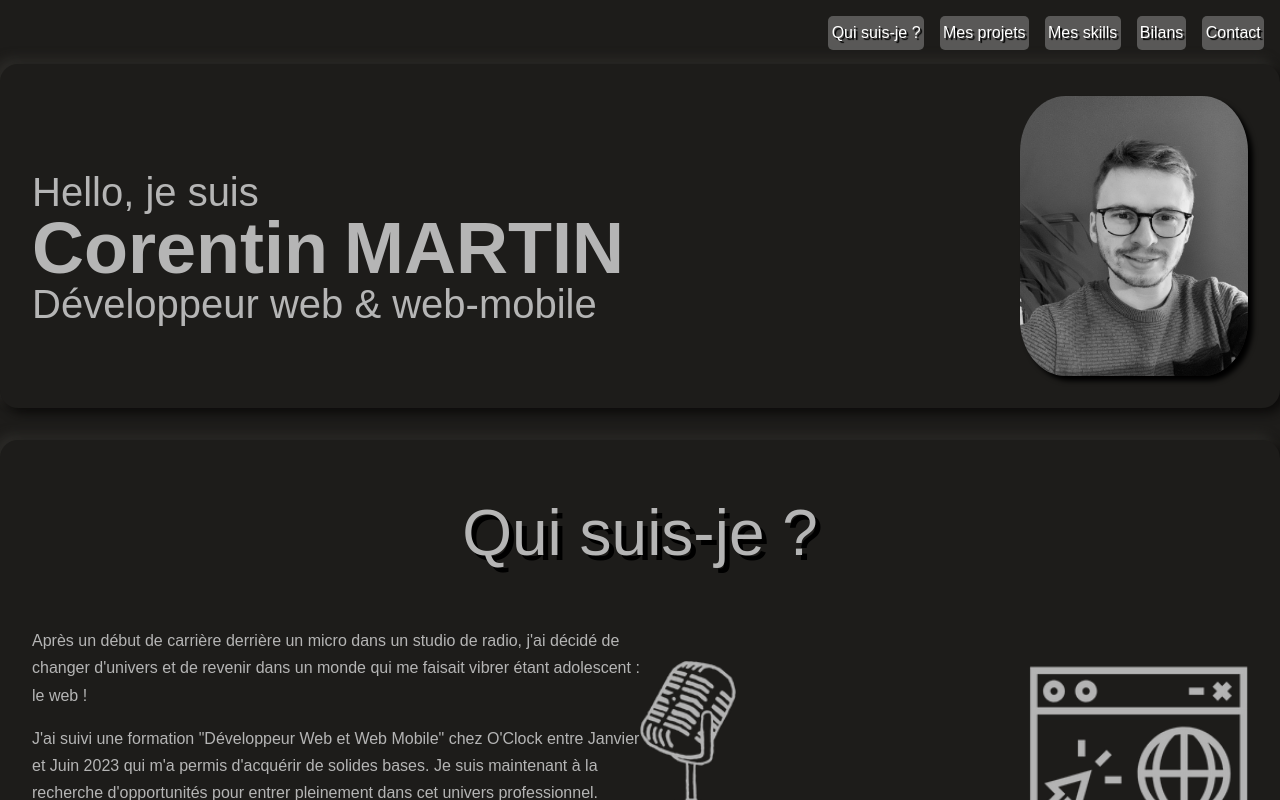
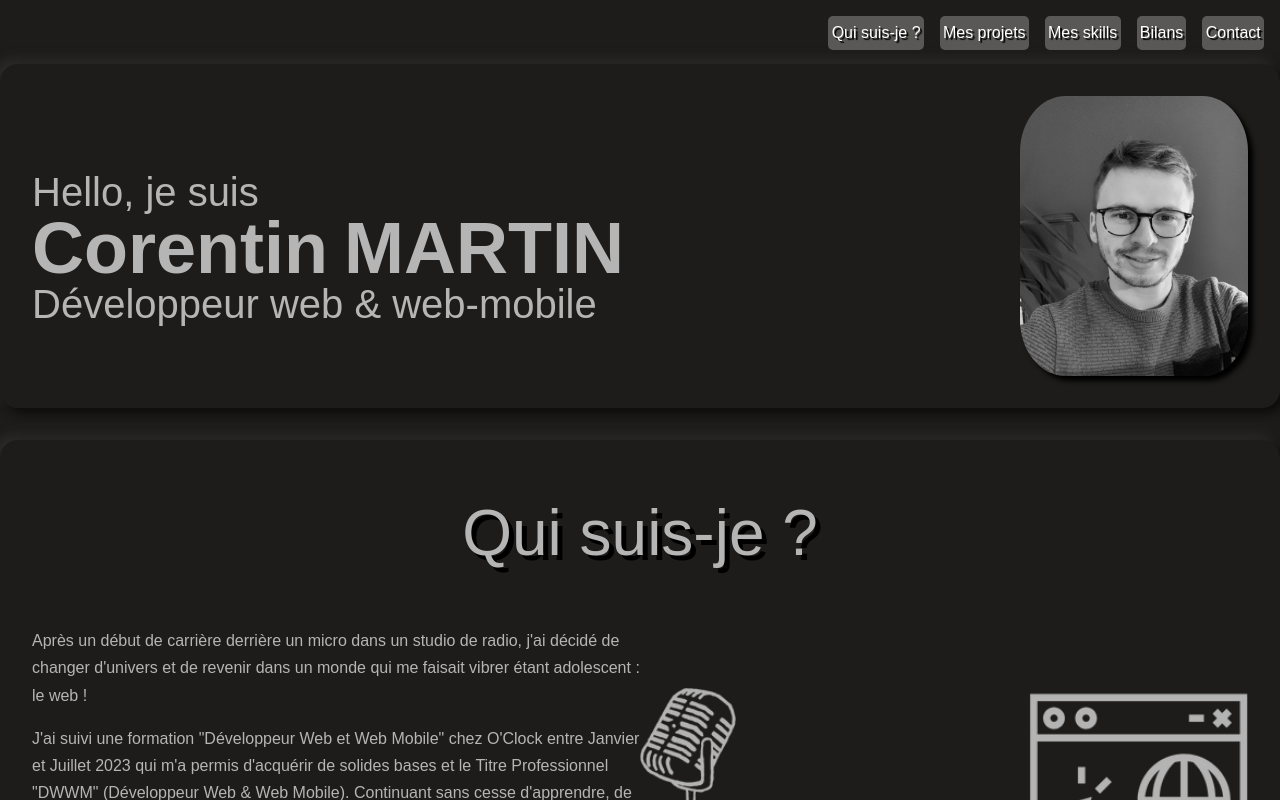
Before and after one commit to Corentin-Martin/Portfolio, a React (Vite) app: page / in a window 1280 px wide. Built offline with nearby package versions, Linux system fonts and the light colour scheme; a web font is replaced by a local one.

Commit message:
correct apparition, text and color

```diff
--- a/src/components/Description/Description.jsx
+++ b/src/components/Description/Description.jsx
@@ -10,7 +10,7 @@ function Description() {
             <div className='Description-Box'>
                 <div className='Description-Box-Unit'>
                     <p>Après un début de carrière derrière un micro dans un studio de radio, j'ai décidé de changer d'univers et de revenir dans un monde qui me faisait vibrer étant adolescent : le web !</p>
-                    <p>J'ai suivi une formation "Développeur Web et Web Mobile" chez O'Clock entre Janvier et Juin 2023 qui m'a permis d'acquérir de solides bases. Je suis maintenant à la recherche d'opportunités pour entrer pleinement dans cet univers professionnel.</p>
+                    <p>J'ai suivi une formation "Développeur Web et Web Mobile" chez O'Clock entre Janvier et Juillet 2023 qui m'a permis d'acquérir de solides bases et le Titre Professionnel "DWWM" (Développeur Web & Web Mobile). Continuant sans cesse d'apprendre, de pratiquer et de progresser via des projets personnels, je suis maintenant à la recherche d'opportunités pour entrer pleinement dans cet univers professionnel.</p>
                     <p>Vous risquez de le comprendre en continuant de découvrir cette page, ma passion est le sport automobile que je pratique en compétition. En plus d'apporter de l'adrénaline et d'assouvir une certaine soif de sensations fortes, la compétition permet aussi de développer une force mentale et une envie de se dépasser et d'aller toujours plus loin ! Autant de qualités transposables dans le monde professionnel !</p>
                 </div>
                 <motion.img
--- a/src/components/MotionDiv/MotionDiv.jsx
+++ b/src/components/MotionDiv/MotionDiv.jsx
@@ -1,27 +1,25 @@
-
-
+import {  useRef } from 'react';
 import './MotionDiv.scss'
-import { motion} from 'framer-motion';
+import { motion, useInView} from 'framer-motion';
 
 // eslint-disable-next-line react/prop-types
 function MotionDiv({content, className, title, id}) {
 
-
+    const ref = useRef(null);
+    const isInView = useInView(ref, {amount: 0.1, once: true});
 
     return (
         <motion.div
-            initial={{ opacity: 0, scale : 0 }}
-            whileInView={{ opacity: 1, scale: 1 }}
-            transition={{opacity: {duration: 1}, scale: {duration: 1}}}
-            viewport={{ once: true }}
+            style={{opacity : isInView ? 1 : 0, transition : "1.5s"}}
             className={`MotionDiv MotionDiv-${className}`}
             id={id}
+            ref={ref}
         >
           {className !== "Welcome" &&
            <motion.h2
            whileInView={{scale: 1, opacity: 1}}
            initial={{scale: 3, opacity: 0}}
-           transition={{scale: {duration: 2}, color: {duration: 2}, opacity: {duration : 2} }}
+           transition={{scale: {duration: 1}, opacity: {duration : 1} }}
            viewport={{ once: true }}
            className='MotionDiv-Title'
        >
--- a/src/components/MyProjects/MyProjects.jsx
+++ b/src/components/MyProjects/MyProjects.jsx
@@ -13,7 +13,7 @@ function MyProjects() {
                 className="MyProjects-item" key={project.name}
                 initial={{scale: 0}}
                 whileInView={{scale: 1}}
-                transition={{scale: {duration: 2.5}}}
+                transition={{scale: {duration: 1}}}
                 viewport={{ once: true }}
             ><Project  project={project} />
             </motion.div>)
--- a/src/components/MyProjects/Project/Project.scss
+++ b/src/components/MyProjects/Project/Project.scss
@@ -14,7 +14,7 @@
     & h2 {
         text-align: center;
         color: white;
-        text-shadow: 2px 2px 2px black;
+        text-shadow: rgb(0, 0, 0) 2px 0px 0px, rgb(0, 0, 0) 1.75517px 0.958851px 0px, rgb(0, 0, 0) 1.0806px 1.68294px 0px, rgb(0, 0, 0) 0.141474px 1.99499px 0px, rgb(0, 0, 0) -0.832294px 1.81859px 0px, rgb(0, 0, 0) -1.60229px 1.19694px 0px, rgb(0, 0, 0) -1.97998px 0.28224px 0px, rgb(0, 0, 0) -1.87291px -0.701566px 0px, rgb(0, 0, 0) -1.30729px -1.5136px 0px, rgb(0, 0, 0) -0.421592px -1.95506px 0px, rgb(0, 0, 0) 0.567324px -1.91785px 0px, rgb(0, 0, 0) 1.41734px -1.41108px 0px, rgb(0, 0, 0) 1.92034px -0.558831px 0px;
         margin-bottom: 1rem;
     }
 
--- a/src/components/Welcome/Welcome.jsx
+++ b/src/components/Welcome/Welcome.jsx
@@ -11,8 +11,8 @@ function Welcome() {
                 animate={
                     {
                         scale: [1, 2, 2, 1, 1],
-                        rotate: [0, 180, 270, 380, 0],
-                        borderRadius: ["20%", "20%", "50%", "50%", "20%"],
+                        rotate: [0, 380, 0, 380, 0],
+                        borderRadius: ["20%", "70%", "100%", "80%", "20%"],
                     }
                 }
                 className='Welcome-Picture' src={profilPicture}
--- a/src/data/projects.jsx
+++ b/src/data/projects.jsx
@@ -30,10 +30,10 @@ const projects = [
         details :
         <>
             <p>L&apos;utilisateur peut ajouter une recette à sa liste de repas, sa liste de courses se met automatiquement à jour.</p>
-            <p> Il peut aussi se laisser guider, l&apos;application peut lui proposer des recettes en fonction de ce qu’il a déjà chez lui. Il ne lui reste qu’à cliquer sur les recettes qui lui plaisent le plus et sa liste de courses se met aussi à jour avec les quelques ingrédients qui peuvent manquer.</p>
+            <p> Il peut aussi se laisser guider, l&apos;application peut lui proposer des recettes en fonction de ce qu’il a déjà chez lui. Il ne lui reste plus qu’à cliquer sur les recettes qui lui plaisent le plus et sa liste de courses se met aussi à jour avec les quelques ingrédients qui peuvent manquer.</p>
             <p>Il peut aussi créer ses propres recettes, qu&apos;il partagera à tout le monde ou non, et pourra les ajouter en un clic dans sa prochaine liste de repas afin de mettre sa liste de courses à jour.</p>
         </>,
-        conclusion: "Ce fut un projet interessant, en particulier sur le fait de travailler en équipe de manière Agile avec le cadre Scrum.",
+        conclusion: "Ce fut un projet interessant, permettant de travailler en équipe de manière Agile avec le cadre Scrum.",
         picture: RegaladePicture,
         technos : [faSymfony],
         type : "Fin de formation",
```
